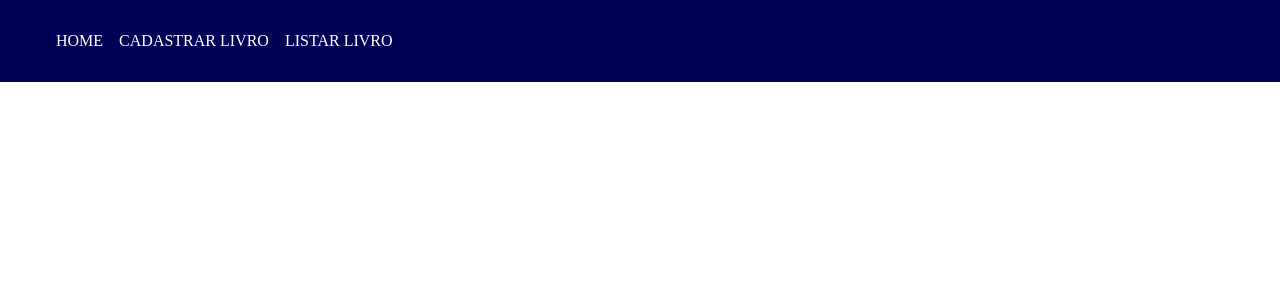
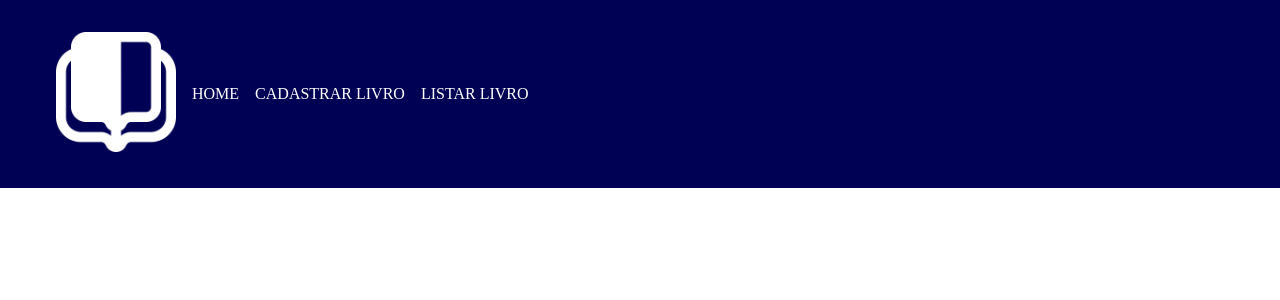
Before and after one commit to Pruds52/PW3-Prudencio-App-Libri, a React (Vite) app in the folder pw3-prudencio-app-libri/: page / in a window 1280 px wide. Shown: the top 300 px of the page. Built offline with nearby package versions, Linux system fonts and the light colour scheme.

Commit message:
Criação do logo do navbar

```diff
--- a/pw3-prudencio-app-libri/src/components/layout/NavBar.jsx
+++ b/pw3-prudencio-app-libri/src/components/layout/NavBar.jsx
@@ -5,6 +5,7 @@ const NavBar = () =>{
     return(
         <nav className={style.navbar}>
             <ul className={style.list}>
+                <li className={style.item}><img className={style.logo} src="./book.png"/></li>
                 <li className={style.item}>HOME</li>
                 <li className={style.item}>CADASTRAR LIVRO</li>
                 <li className={style.item}>LISTAR LIVRO</li>
--- a/pw3-prudencio-app-libri/src/components/layout/NavBar.module.css
+++ b/pw3-prudencio-app-libri/src/components/layout/NavBar.module.css
@@ -16,3 +16,7 @@
     margin-right: 1em;
     color: white;
 }
+
+.logo{
+    width: 120px;
+}
```
